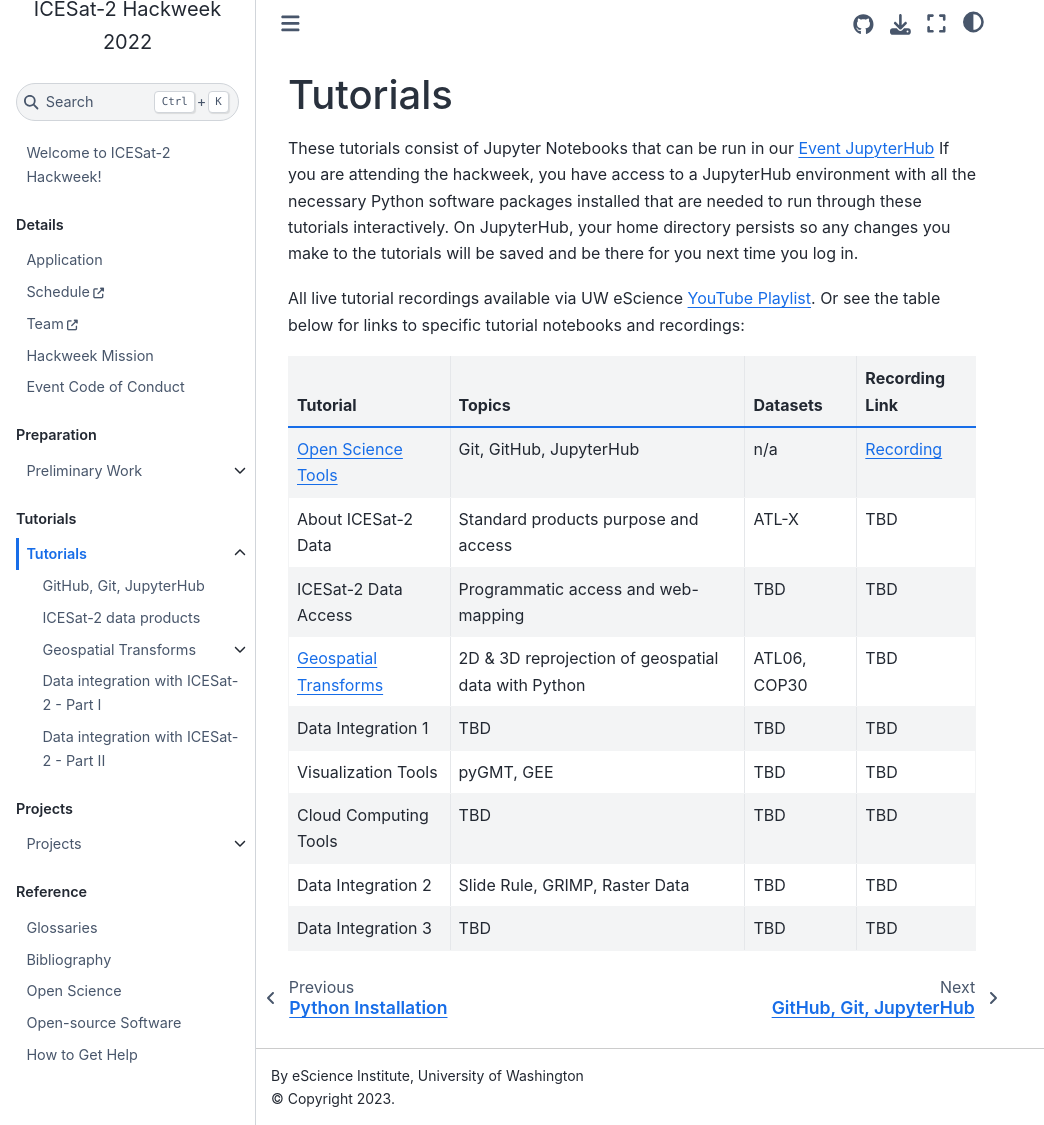
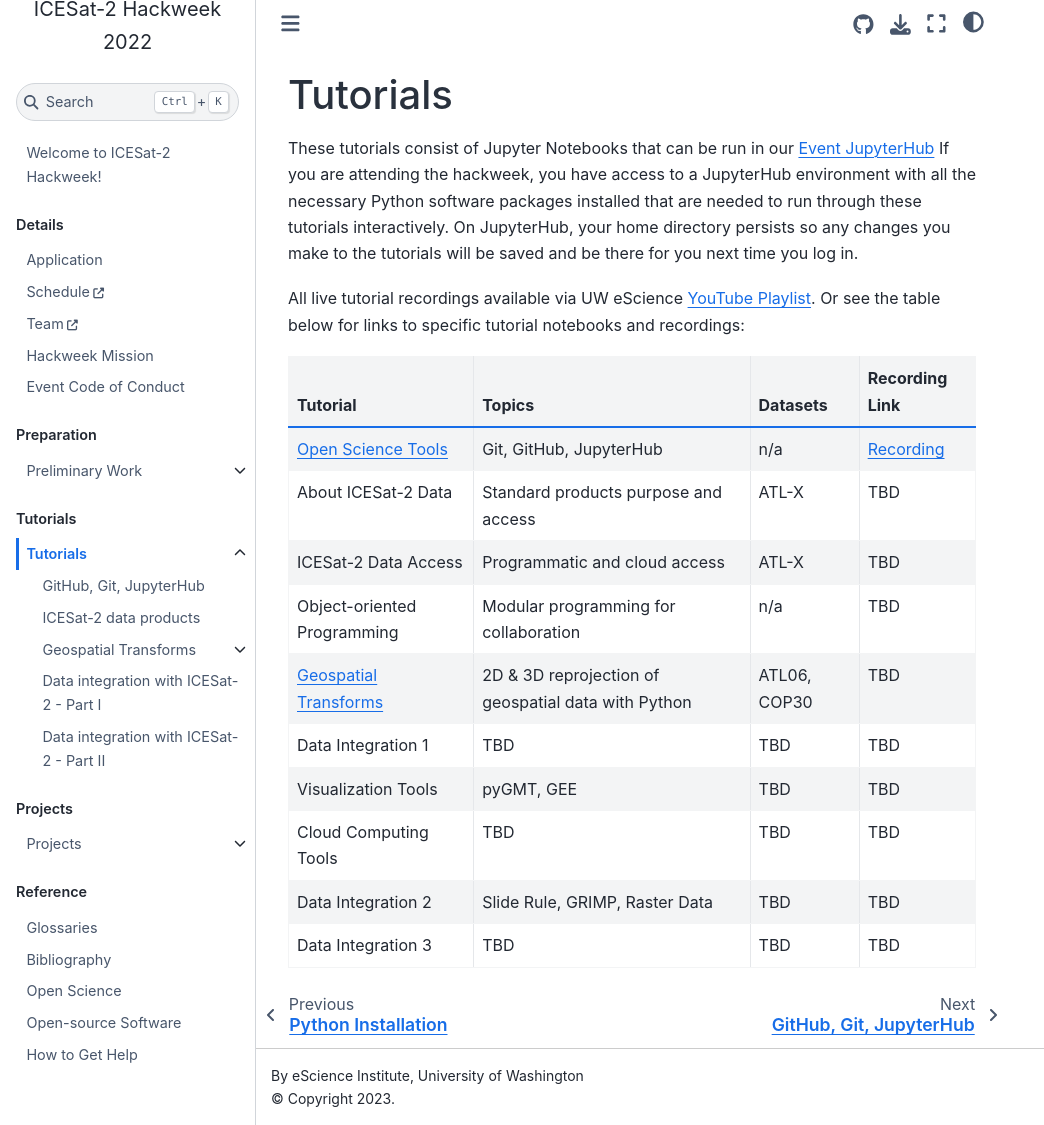
Before and after one commit to ICESAT-2HackWeek/website2022, a Jupyter Book: the page built from book/tutorials/index.md, in a window 1280 px wide and 1125 px high. Shown: the whole window, without its empty margins (0-1044 px from the left). Built offline with Jupyter Book 1.0.4 settings and Sphinx 7.4.7 and the Sphinx Book theme 1.1.4, drawn with Linux system fonts in a browser that asks for light colours.

Commit message:
add oop tutorial to index

```diff
--- a/book/tutorials/index.md
+++ b/book/tutorials/index.md
@@ -15,7 +15,8 @@ All live tutorial recordings available via UW eScience [YouTube Playlist](https:
 | -  | - | - |  - |
 | [Open Science Tools](./jupyter.md) | Git, GitHub, JupyterHub | n/a | [Recording](https://youtu.be/rKhs5FLI5rc)  |
 | About ICESat-2 Data | Standard products purpose and access | ATL-X |  TBD |
-| ICESat-2 Data Access | Programmatic access and web-mapping | TBD |  TBD |
+| ICESat-2 Data Access | Programmatic and cloud access | ATL-X |  TBD |
+| Object-oriented Programming | Modular programming for collaboration | n/a | TBD |
 | [Geospatial Transforms](./geospatial/geospatial-intro.ipynb) | 2D & 3D reprojection of geospatial data with Python | ATL06, COP30 |  TBD |
 | Data Integration 1 | TBD | TBD |  TBD |
 | Visualization Tools | pyGMT, GEE | TBD |  TBD |
```
